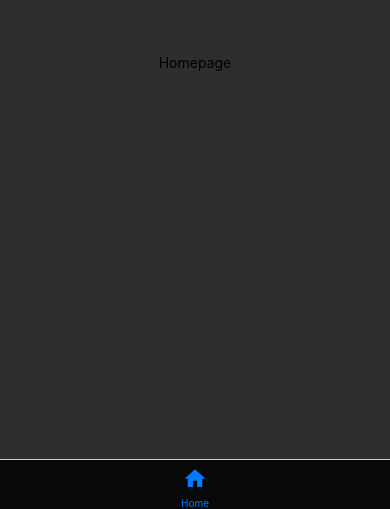
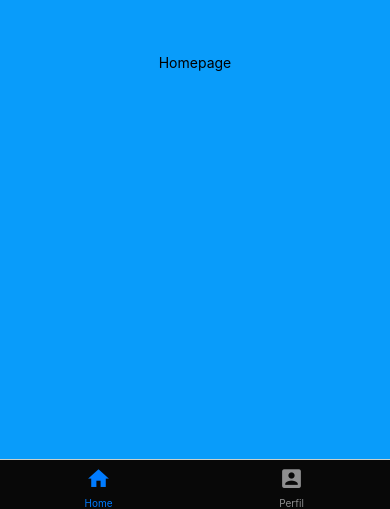
Before and after one commit to MarcoBarsotini/ClimaApp, a React Native app: screen /HomeScreen in a window 390 px wide. Shown: the part 335-844 px from the top of the page. Built offline with nearby package versions, Linux system fonts and the light colour scheme.

Commit message:
Some changes

```diff
--- a/src/pages/Home/Home.js
+++ b/src/pages/Home/Home.js
@@ -25,8 +25,11 @@ export default function HomeScreen() {
 const styles = StyleSheet.create({
   container: {
     flex: 1,
-    backgroundColor: '#2d2e2e',
+    backgroundColor: '#099CFA',
     alignItems: 'center',
     justifyContent: 'center',
   },
+  text: {
+    color: '#fff',
+  },
 });
--- a/src/routes/Router.js
+++ b/src/routes/Router.js
@@ -47,6 +47,13 @@ export function TabNavigator() {
                     <MaterialCommunityIcons name="home" color={color} size={size} />
                 ),
             }} />
+            <Tab.Screen name='ProfileScreen' component={HomeScreen}
+                options={{
+                tabBarLabel: 'Perfil',
+                tabBarIcon: ({ color, size }) => (
+                    <MaterialCommunityIcons name="account-box" color={color} size={size} />
+                ),
+            }} />
         </Tab.Navigator>
      )
   }
```
Also changed, not shown: src/pages/Profile/Profile.js (added, +35 -0 lines), src/pages/Result.js (deleted).
